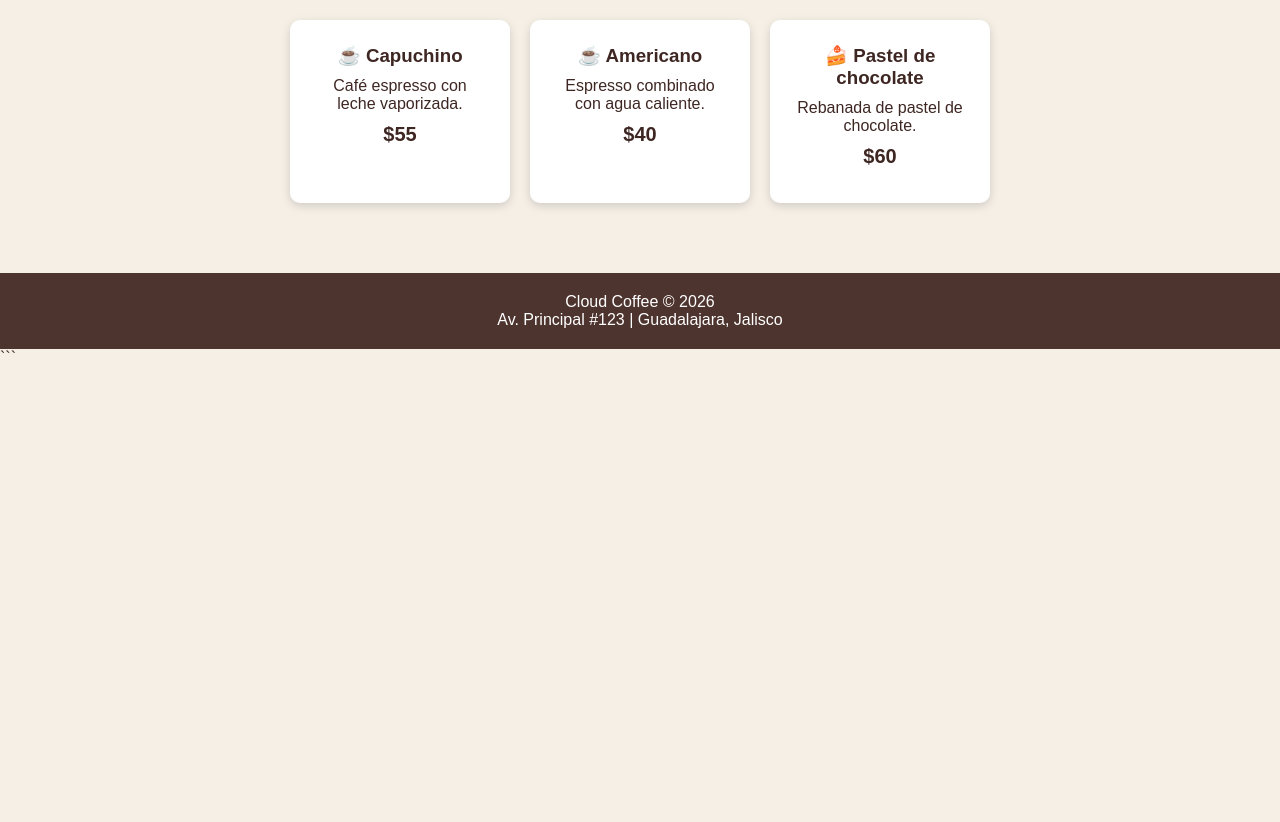
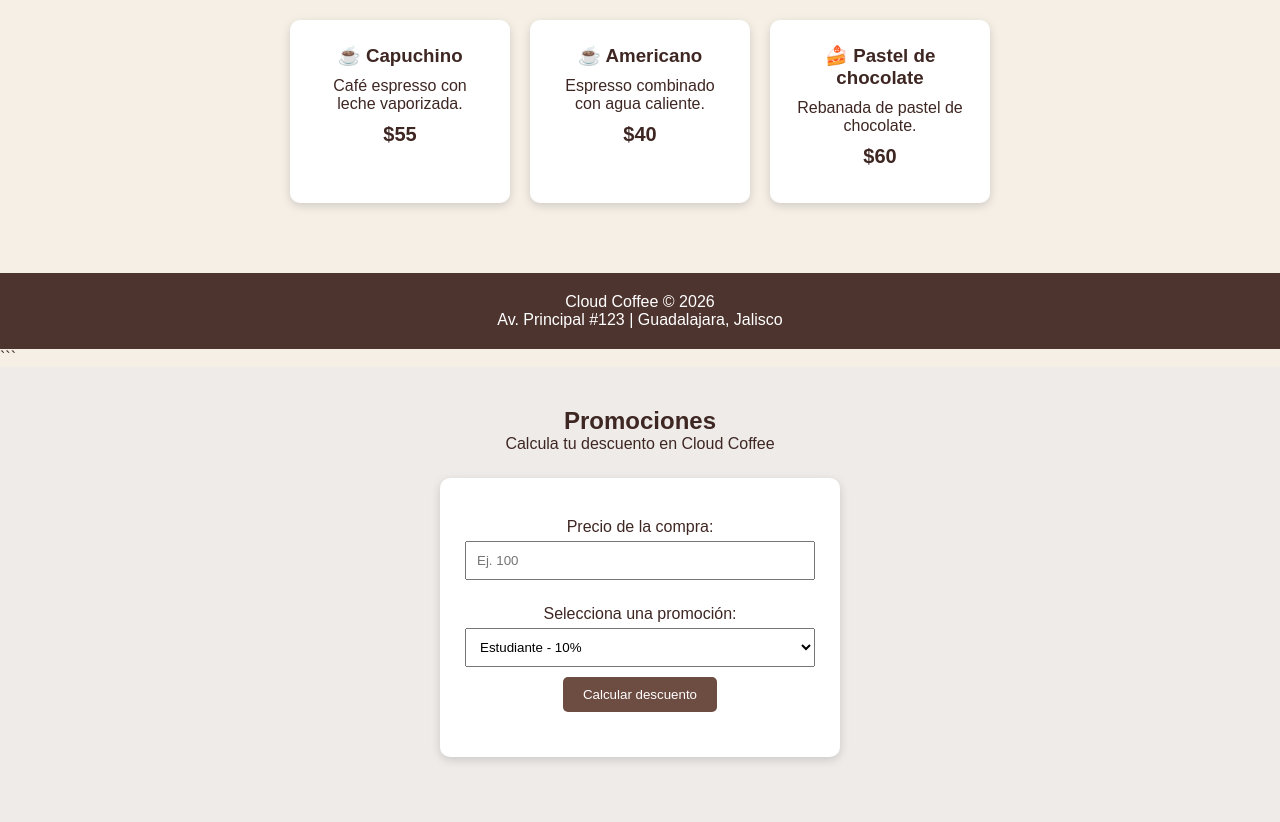
Before and after one commit to jofrarama90909-cmd/cloud-coffee-api, a website: page index.html in a window 1280 px wide. Shown: the part 448-1270 px from the top of the page. Before the commit the page ends 815 px from the top, so only its background shows below. Drawn offline with Linux system fonts and the light colour scheme.

Commit message:
feat: agregar calculadora de promociones

````diff
--- a/index.html
+++ b/index.html
@@ -104,6 +104,52 @@
         padding: 20px;
         margin-top: 30px;
     }
+
+        .promociones {
+        padding: 40px 20px;
+        text-align: center;
+        background: #efebe9;
+        }
+
+        .calculadora {
+        max-width: 400px;
+        margin: 25px auto;
+        padding: 25px;
+        background: white;
+        border-radius: 10px;
+        box-shadow: 0 3px 10px rgba(0, 0, 0, 0.15);
+        }
+
+        .calculadora label {
+        display: block;
+        margin-top: 15px;
+        margin-bottom: 5px;
+        }
+
+        .calculadora input,
+        .calculadora select {
+        width: 100%;
+        padding: 10px;
+        margin-bottom: 10px;
+        }
+
+        .calculadora button {
+        padding: 10px 20px;
+        background: #6d4c41;
+        color: white;
+        border: none;
+        border-radius: 5px;
+        cursor: pointer;
+        }
+
+        .calculadora button:hover {
+        background: #4e342e;
+        }
+
+        #resultado {
+        margin-top: 20px;
+        font-weight: bold;
+        }
 </style>
 ```
 
@@ -163,6 +209,29 @@
     <p>Av. Principal #123 | Guadalajara, Jalisco</p>
 </footer>
 ```
+<section class="promociones" id="promociones">
+    <h2>Promociones</h2>
 
+    <p>Calcula tu descuento en Cloud Coffee</p>
+
+    <div class="calculadora">
+        <label for="precio">Precio de la compra:</label>
+        <input type="number" id="precio" placeholder="Ej. 100">
+
+        <label for="promocion">Selecciona una promoción:</label>
+        <select id="promocion">
+            <option value="estudiante">Estudiante - 10%</option>
+            <option value="cumpleanos">Cumpleaños - 15%</option>
+        </select>
+
+        <button onclick="calcularPromocion()">
+            Calcular descuento
+        </button>
+
+        <p id="resultado"></p>
+    </div>
+</section>
+
+<script src="script.js"></script>
 </body>
 </html>
````
Also changed, not shown: script.js (added).
